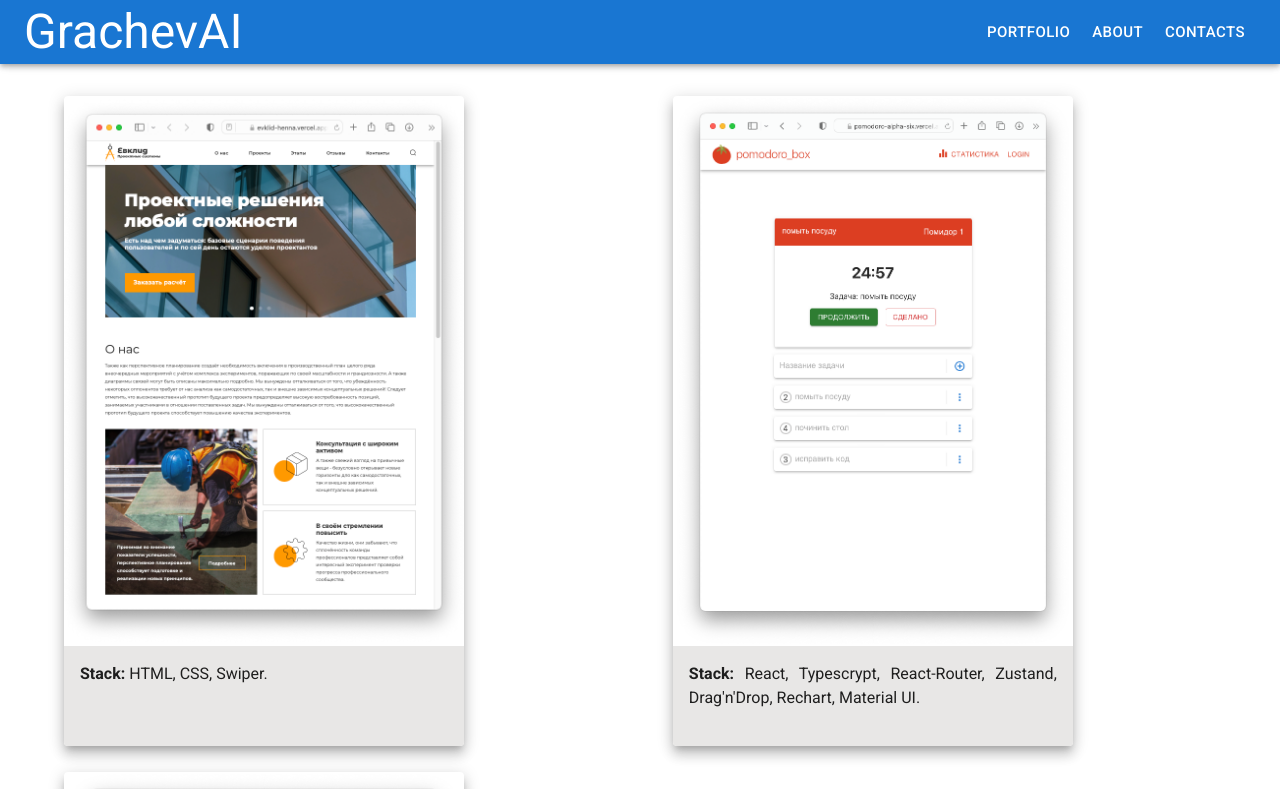
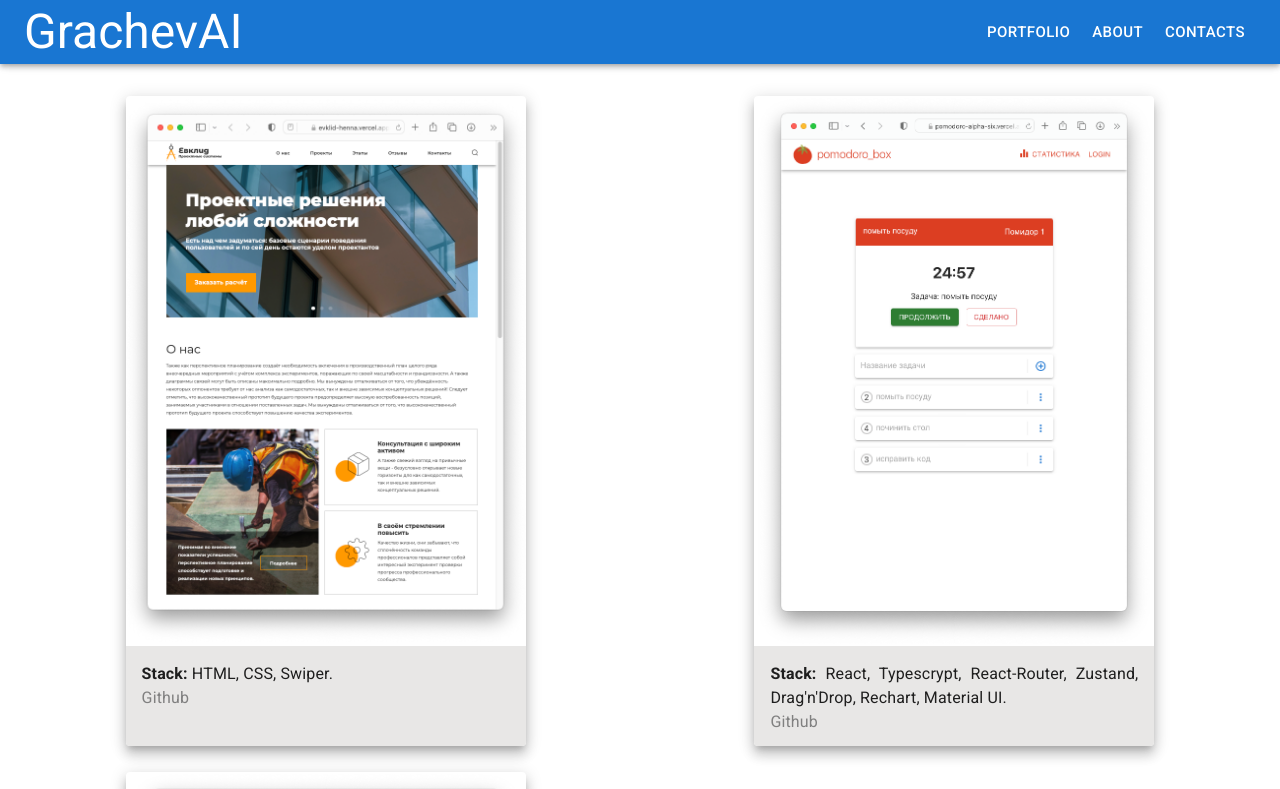
Before and after one commit to alex8023g/grachev-ai, a React (Create React App) app: page / in a window 1280 px wide. Shown: the top 789 px of the page. Built offline with nearby package versions, Linux system fonts and the light colour scheme.

Commit message:
add github link in CardSite

```diff
--- a/src/CardSite/CardSite.tsx
+++ b/src/CardSite/CardSite.tsx
@@ -10,18 +10,22 @@ interface Props {
   href: string;
   image: string;
   stack: string;
+  github: string;
 }
-export function CardSite({ href, image, stack }: Props) {
+export function CardSite({ href, image, stack, github }: Props) {
   return (
-    <Card
-      sx={{ width: 400 }}
-      elevation={9}
+    <Card sx={{ width: 400 }} elevation={9}>
+      <CardActionArea>
+        <CardMedia
+          component='img'
+          height='550'
+          image={image}
+          alt='green iguana'
           onClick={(e) => {
             window.open(href);
           }}
-    >
-      <CardActionArea>
-        <CardMedia component='img' height='550' image={image} alt='green iguana' />
+        />
+      </CardActionArea>
       <CardContent sx={{ backgroundColor: '#e8e7e6', height: '100px' }}>
         {/* <Typography variant='body2' color='text.secondary'>
             <Typography gutterBottom variant='h5' component='span'>
@@ -33,8 +37,10 @@ export function CardSite({ href, image, stack }: Props) {
           <b>Stack: </b>
           {stack}
         </p>
+        <a className={st.aGithub} href={github} target='_blank'>
+          Github
+        </a>
       </CardContent>
-      </CardActionArea>
     </Card>
   );
 }
--- a/src/CardSite/cardsite.module.css
+++ b/src/CardSite/cardsite.module.css
@@ -2,3 +2,7 @@
   text-align: justify;
   line-height: 1.5;
 }
+
+.aGithub {
+  color: grey;
+}
--- a/src/Portfolio/Portfolio.tsx
+++ b/src/Portfolio/Portfolio.tsx
@@ -19,18 +19,21 @@ const sites = [
     href: 'https://evklid-henna.vercel.app/',
     image: evklid2Img,
     stack: 'HTML, CSS, Swiper.',
+    github: 'https://github.com/alex8023g/evklid',
   },
   {
     href: 'https://pomodoro-alpha-six.vercel.app/',
     image: pomodoroImg,
     stack: `React, Typescrypt, React-Router, Zustand, Drag'n'Drop, Rechart, Material
                   UI.`,
+    github: 'https://github.com/alex8023g/pomodoro',
   },
   {
     href: 'https://80-78-248-80.cloudvps.regruhosting.ru/monitoringsi?sechID=63d37736eaaf2b2db53299b9&naimsechshort=ТН%20ВНК%20+%20ГН%20Восток%20-%20ТЭСК%20(Юг)',
     image: monitoringsiImg,
     stack: `React, Typescrypt, React-Router, Zustand, Drag'n'Drop, Material
                   UI, Express, Mongo DB.`,
+    github: 'https://github.com/alex8023g/monitoringSi',
   },
 ];
 
@@ -38,9 +41,9 @@ export function Portfolio() {
   return (
     <Layout>
       <ul className={st.ul}>
-        {sites.map(({ image, href, stack }) => (
+        {sites.map(({ image, href, stack, github }) => (
           <li className={st.li} key={href}>
-            {<CardSite image={image} href={href} stack={stack} />}
+            {<CardSite image={image} href={href} stack={stack} github={github} />}
           </li>
         ))}
         {/* <li className={st.li}>
--- a/src/Portfolio/portfolio.module.css
+++ b/src/Portfolio/portfolio.module.css
@@ -6,6 +6,7 @@
   display: grid;
   grid-template-columns: repeat(auto-fill, minmax(400px, 1fr));
   grid-gap: 2vw;
+  justify-items: center;
 }
 
 .li {
--- a/src/index.css
+++ b/src/index.css
@@ -79,7 +79,9 @@ a
 */
 a {
   text-decoration: none;
+  decoration: none;
 }
+
 /**
 Add the correct font weight in Edge and Safari.
 */
@@ -228,6 +230,10 @@ legend {
 Add the correct vertical alignment in Chrome and Firefox.
 */
 
+ul {
+  padding: 0;
+}
+
 progress {
   vertical-align: baseline;
 }
```
Lines whose indentation alone changed are shown as unchanged.
